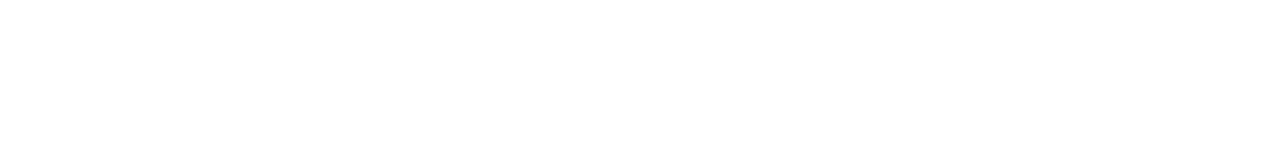
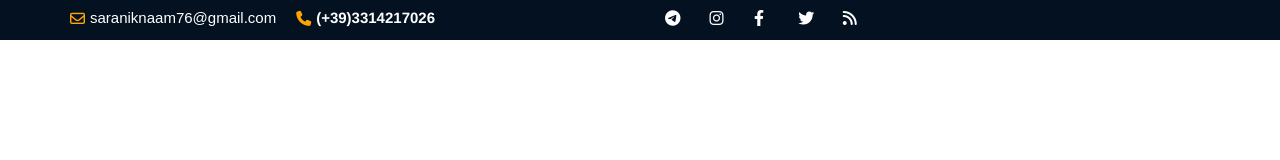
Before and after one commit to SaraNiknamHesar/businessWebsite, a plain HTML site: page index.html in a window 1280 px wide. Drawn offline with Linux system fonts and the light colour scheme; a web font is replaced by a local one.

Commit message:
Designing_contact_menu_section

```diff
--- /dev/null
+++ b/assets/css/_contact.css
@@ -0,0 +1,60 @@
+/*start contact section styles */
+.container-fluid-custom {
+    background-color: #041121;
+    color: #fff;
+    height: 40px;
+}
+
+.container-fluid-custom .contact {
+    font-size: 15px;
+}
+
+.container-fluid-custom .contact i {
+    color: orange;
+    vertical-align: -10px;
+    margin-right: 15px;
+
+}
+
+.container-fluid-custom .contact span {
+    color: #fff;
+    margin: 5px;
+    vertical-align: 1px;
+}
+
+.container-fluid-custom .social-media {
+    float: right;
+}
+
+.container-fluid-custom .social-media i {
+    vertical-align: -6px;
+    padding: 10px;
+    width: 40px;
+    transition: all 0.5s ease;
+}
+
+.container-fluid-custom .social-media i:hover {
+    background-color: orange;
+    border-radius: 5px;
+    padding: 10px;
+
+}
+
+.container-fluid-custom .social-media a {
+    color: #fff;
+}
+
+/*end contact section styles */
+@media screen and (max-width: 992px) {
+    .container-fluid-custom .contact i:nth-child(1) {
+        display: none !important;
+    }
+}
+@media screen and (max-width: 576px) {
+    .container-fluid-custom .social-media a {
+        display: none !important;
+    }
+    .container-fluid-custom .contact {
+        text-align: center !important;
+    }
+}
--- a/assets/css/_reset.css
+++ b/assets/css/_reset.css
@@ -10,7 +10,10 @@
     margin: 0;
     padding: 0;
     box-sizing: border-box;
+
+
 }
+
 a{
     text-decoration: none;
 }
--- a/assets/css/style.css
+++ b/assets/css/style.css
@@ -0,0 +1,3 @@
+@import "_grid-system.css";
+@import "_reset.css";
+@import "_contact.css";
--- a/index.html
+++ b/index.html
@@ -5,6 +5,7 @@
     <meta name="viewport"
           content="width=device-width, user-scalable=no, initial-scale=1.0, maximum-scale=1.0, minimum-scale=1.0">
     <meta http-equiv="X-UA-Compatible" content="ie=edge">
+    <link rel="stylesheet" href="https://cdnjs.cloudflare.com/ajax/libs/font-awesome/6.4.2/css/all.min.css">
     <link rel="stylesheet" href="assets/css/style.css">
     <title>BusinessWebsite</title>
 </head>
@@ -12,4 +13,24 @@
 
 </body>
 <script src="assets/js/script.js"></script>
+<!-- start contact section  -->
+<div class="container-fluid container-fluid-custom">
+    <div class="row">
+        <div class="container">
+            <div class="col-12 col-sm-6 col-md-6 col-lg-6 col-xl-6 col-xxl-6 contact">
+                <i class="far fa-envelope xs-hidden s-hidden m-visible"
+                ><span>saraniknaam76@gmail.com</span></i
+                ><i class="fas fa-phone cc"><span>(+39)3314217026</span></i>
+            </div>
+            <div class="col-12 col-sm-6 col-md-6 col-lg-6 col-xl-6 col-xxl-6 social-media">
+                <a href=""><i class="fab fa-telegram-plane"></i></a>
+                <a href=""><i class="fab fa-instagram"></i></a>
+                <a href="" class="xs-hidden"><i class="fab fa-facebook-f"></i></a>
+                <a href="" class="xs-hidden"><i class="fab fa-twitter"></i></a>
+                <a href=""><i class="fas fa-rss"></i></a>
+            </div>
+        </div>
+    </div>
+</div>
+<!-- end contact section  -->
 </html>
```
Also changed, not shown: assets/css/_grid-system.css (line endings or trailing spaces).
